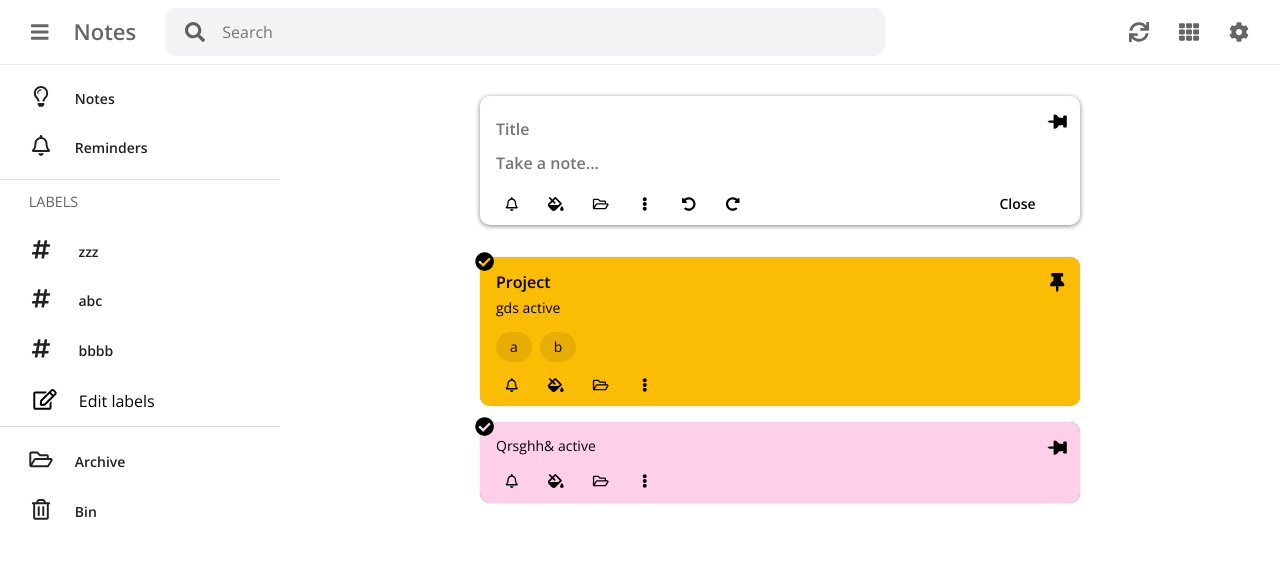
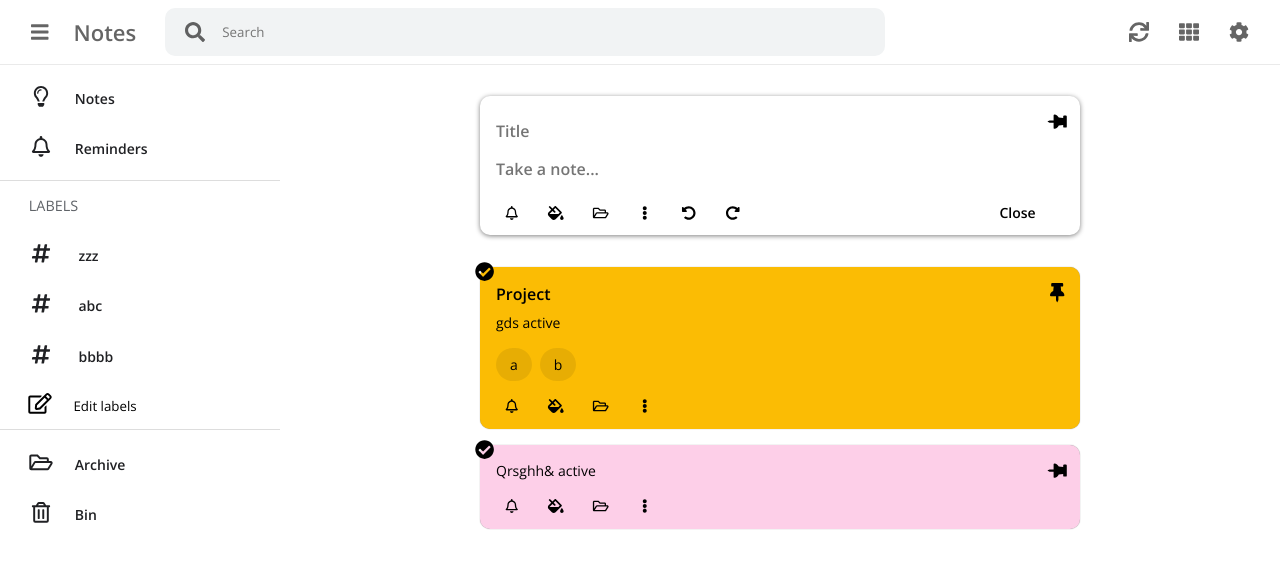
Before and after one commit to Awfj/notes, a React (Create React App) app: page / in a window 1280 px wide. Shown: the top 568 px of the page. Built offline with nearby package versions, Linux system fonts and the light colour scheme.

Commit message:
uninstall normalize.css

```diff
--- a/package.json
+++ b/package.json
@@ -8,7 +8,6 @@
     "@fortawesome/free-solid-svg-icons": "^5.11.1",
     "@fortawesome/react-fontawesome": "^0.1.4",
     "node-sass": "^4.12.0",
-    "normalize.css": "^8.0.1",
     "prop-types": "^15.7.2",
     "react": "^16.9.0",
     "react-dom": "^16.9.0",
--- a/src/index.css
+++ b/src/index.css
@@ -1,3 +1,5 @@
+@import-normalize;
+
 html {
   box-sizing: border-box;
 }
@@ -26,10 +28,12 @@ button {
   background-color: transparent;
   border: none;
   cursor: pointer;
+  font-family: inherit;
 }
 
 input {
   background-color: transparent;
+  font-family: inherit;
 }
 
 h1,
--- a/src/index.js
+++ b/src/index.js
@@ -1,6 +1,5 @@
 import React from "react";
 import { render } from "react-dom";
-import "normalize.css";
 import "./index.css";
 import { Provider } from "react-redux";
 import App from "./components/App/App";
```
Also changed, not shown: 1 other file (tests, documents, lock files or other folders).
